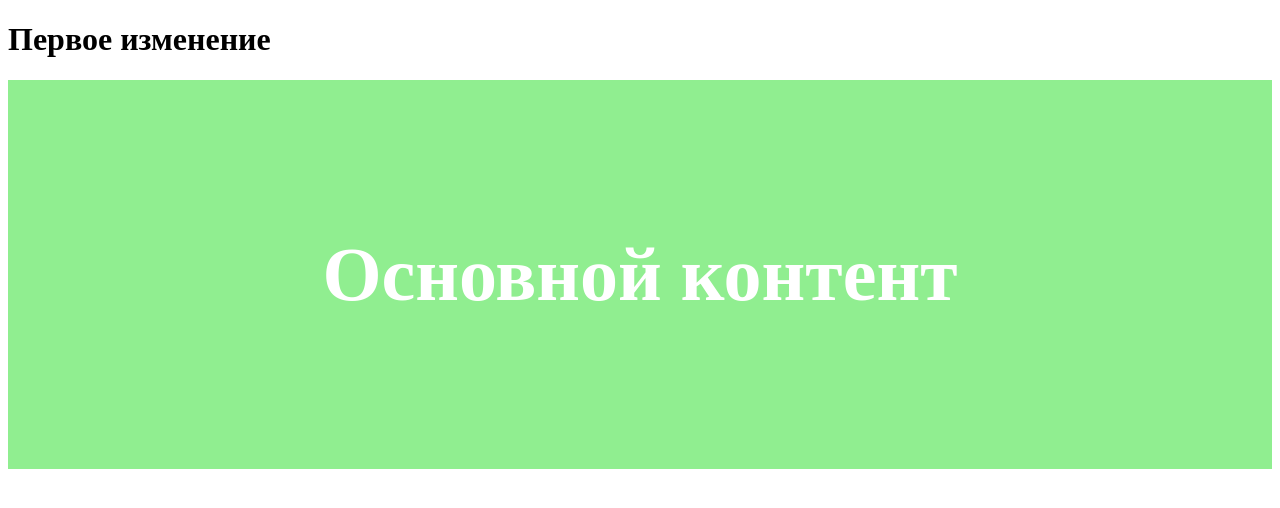
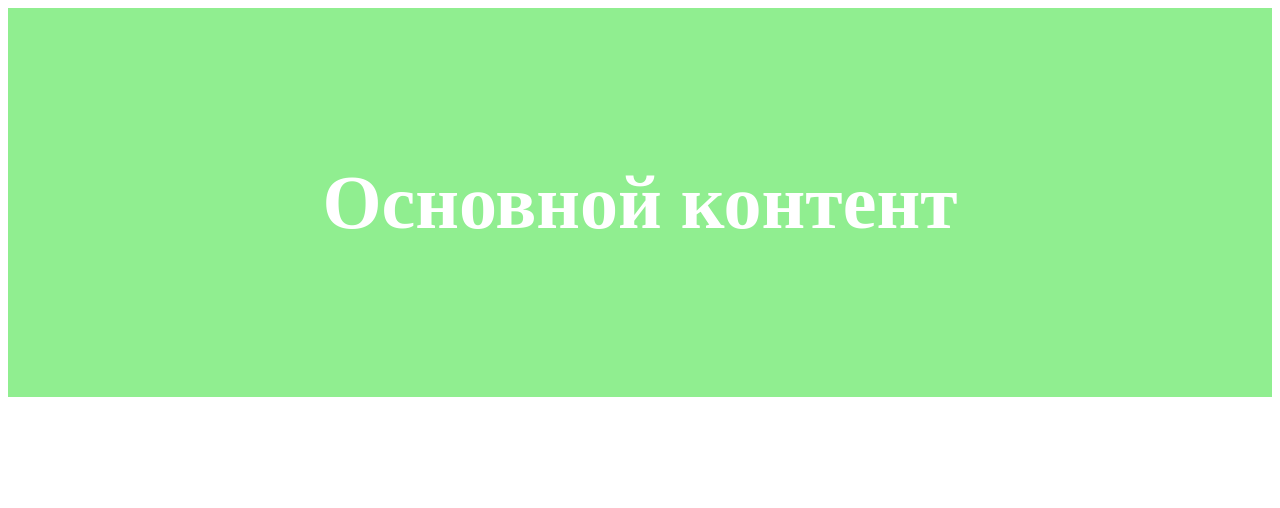
Before and after one commit to alexplorer25/intensive, a plain HTML site: page index.html in a window 1280 px wide. Drawn offline with Linux system fonts and the light colour scheme.

Commit message:
Изменён основной контент

```diff
--- a/index.html
+++ b/index.html
@@ -9,10 +9,10 @@
 </head>
 
 <body>
-    <h1>Первое изменение</h1>
+    <main class="main">
+        <h1>Основной контент</h1>
+    </main>
 </body>
-<main class="main">
-    <h1>Основной контент</h1>
-</main>
+
 
 </html>
```
